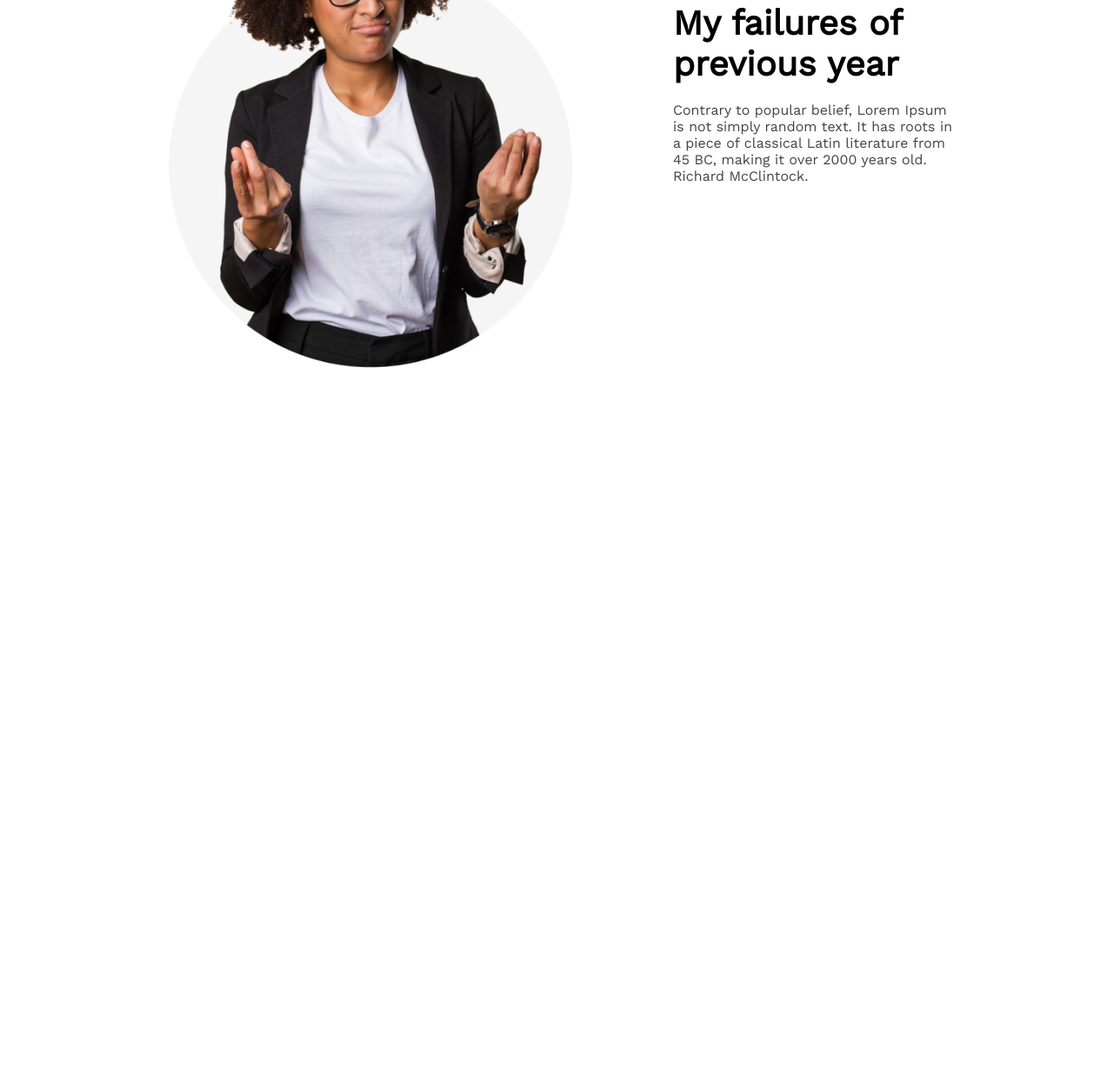
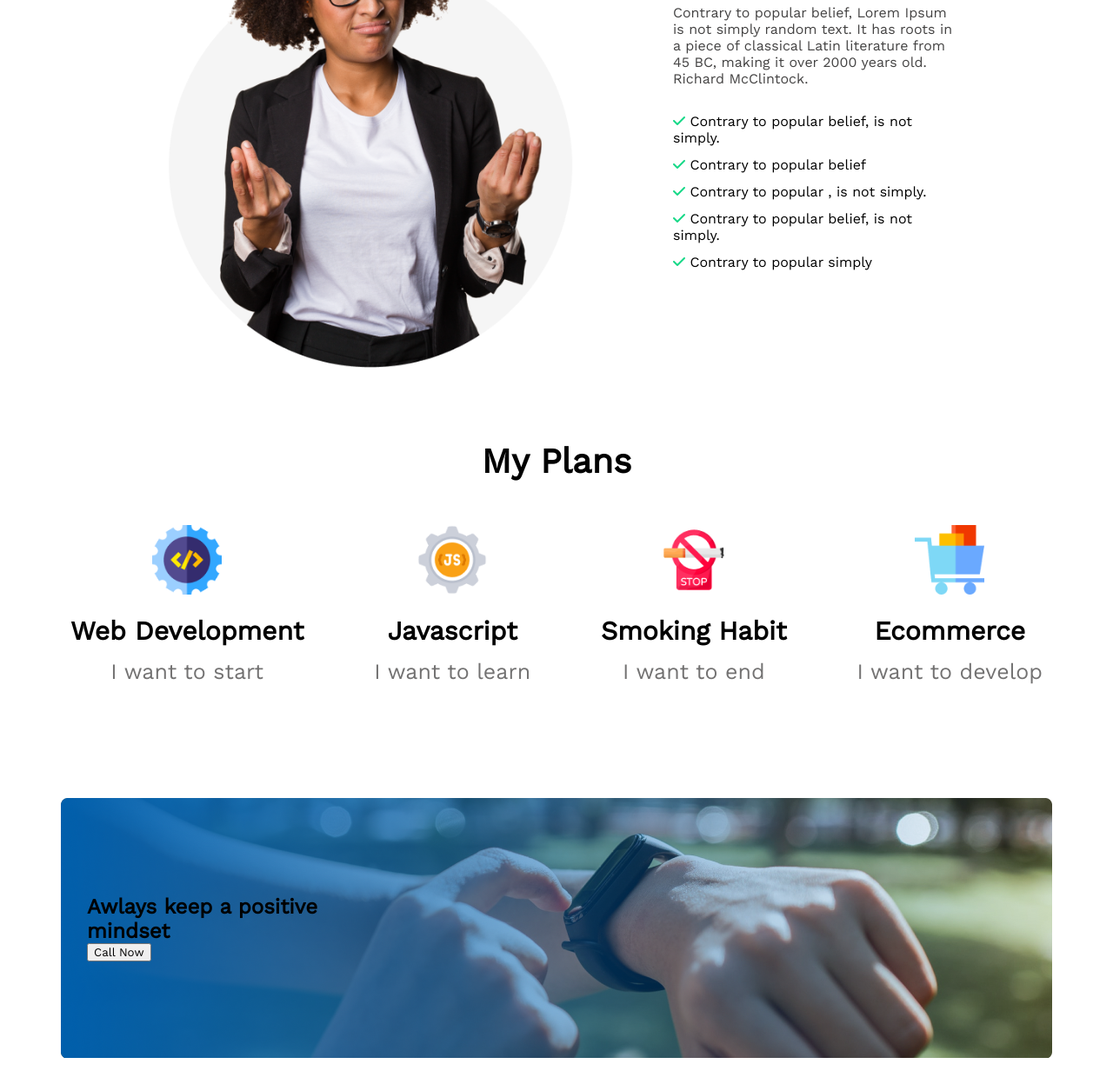
Before and after one commit to absiddik676/new-year-new-me, a plain HTML site: page index.html in a window 1280 px wide. Shown: the part 1144-2391 px from the top of the page at 87% size. Before the commit the page ends 1571 px from the top, so only its background shows below. Drawn offline with nearby package versions, Linux system fonts and the light colour scheme.

Commit message:
my plans added

```diff
--- a/index.html
+++ b/index.html
@@ -5,6 +5,7 @@
     <meta http-equiv="X-UA-Compatible" content="IE=edge">
     <meta name="viewport" content="width=device-width, initial-scale=1.0">
     <link rel="preconnect" href="https://fonts.googleapis.com"><link rel="preconnect" href="https://fonts.gstatic.com" crossorigin><link href="https://fonts.googleapis.com/css2?family=Inter&family=Poppins:wght@200;400&family=Work+Sans&display=swap" rel="stylesheet">
+    <script src="https://kit.fontawesome.com/9542da8f98.js" crossorigin="anonymous"></script>
     <title>New year new me</title>
     <link rel="stylesheet" href="style/index.css">
 </head>
@@ -22,16 +23,58 @@
     </header>
     <main>
         <!-- My failures of previous year section -->
+
         <section class="previous-year">
             <div class="fist-section-img">
                 <img src="images/person.png" alt="">
             </div>
-            <div>
-                <h1 class="previous-year-titale">My failures of <br>previous year</h1>
+            <div class="previous-year-text">
+                <h1 class="previous-year-title">My failures of <br>previous year</h1>
                 <p class="previous-year-discretion">Contrary to popular belief, Lorem Ipsum is not
                     simply random text. It has roots in a piece of
                     classical Latin literature from 45 BC, making it over
                     2000 years old. Richard McClintock.</p>
+                    <ul >
+                        <li><i class="fa-solid fa-check"></i> Contrary to popular belief, is not simply.</li>
+                        <li><i class="fa-solid fa-check"></i> Contrary to popular belief</li>
+                        <li><i class="fa-solid fa-check"></i> Contrary to popular , is not simply.</li>
+                        <li><i class="fa-solid fa-check"></i> Contrary to popular belief, is not simply.</li>
+                        <li><i class="fa-solid fa-check"></i> Contrary to popular simply</li>
+                    </ul>
+                </div>
+        </section>
+
+        <!-- My Plans section -->
+        <section>
+            <h1 class="my-plane-title">My Plans</h1>
+            <div class="my-all-plans">
+                <div class="my-plans">
+                    <img src="images/icons/web.png" alt="">
+                    <h1 >Web Development</h1>
+                    <p>I want to start</p>
+                </div>
+                <div class="my-plans">
+                    <img src="images/icons/js.png" alt="">
+                    <h1 >Javascript</h1>
+                    <p>I want to learn</p>
+                </div>
+                <div class="my-plans">
+                    <img src="images/icons/smoke.png" alt="">
+                    <h1 >Smoking Habit</h1>
+                    <p>I want to end</p>
+                </div>
+                <div class="my-plans">
+                    <img src="images/icons/ecom.png" alt="">
+                    <h1 >Ecommerce</h1>
+                    <p >I want to develop</p>
+                </div>
+            </div>
+        </section>
+
+        <section class="be-positive-section">
+            <div class="be-positiv">
+                <h1>Awlays keep a positive <br> mindset</h1>
+                <button>Call Now</button>
             </div>
         </section>
     </main>
--- a/style/index.css
+++ b/style/index.css
@@ -11,6 +11,7 @@
     justify-content:end;
     align-items: center;
     text-align: end;
+    background-repeat: no-repeat;
 }
 .header-title{
     font-weight: 900;
@@ -49,7 +50,7 @@
 .fist-section-img img{
     width: 500px;
 }
-.previous-year-titale{
+.previous-year-title{
     font-weight: 700;
     font-size: 40px;
     margin-bottom: 20px;
@@ -60,3 +61,68 @@
     font-size: 16px;
     color: #444343;
 }
+ul {
+    list-style:none;
+    padding:0;
+    margin-top: 30px;
+}
+ul li{
+    padding-bottom: 12px;
+    font-weight: 400;
+    font-size: 16px;
+}
+ul i{
+    color: #16D887;
+
+}
+
+/* My plane section style */
+
+.my-plane-title{
+    text-align: center;
+    margin-top: 80px;
+    margin-bottom:50px;
+    font-weight: 700;
+    font-size: 40px;
+
+}
+.my-all-plans{
+    display: flex;
+    align-items: center;
+    justify-content: space-evenly;
+    text-align: center;
+    margin-bottom: 130px;
+}
+.my-plans img{
+    width: 80px;
+}
+.my-plans h1{
+    font-weight: 700;
+    font-size: 30px;
+    margin-top: 20px;
+    margin-bottom: 15px;
+}
+.my-plans p{
+    font-weight: 500;
+    font-size: 25px;
+    color: #737272;
+}
+
+
+/* be-positive-section */
+
+.be-positive-section{
+    background-image: url("../images/gradient1.png"),url("../images/watch.png");
+    background-size: cover;
+    width: 1140px;
+    height: 300px;
+    margin: 0 auto;
+    margin-bottom: 30px;
+   display: flex;
+   align-items: center;
+}
+.be-positiv{
+
+    padding-left: 30px;
+
+}
```
